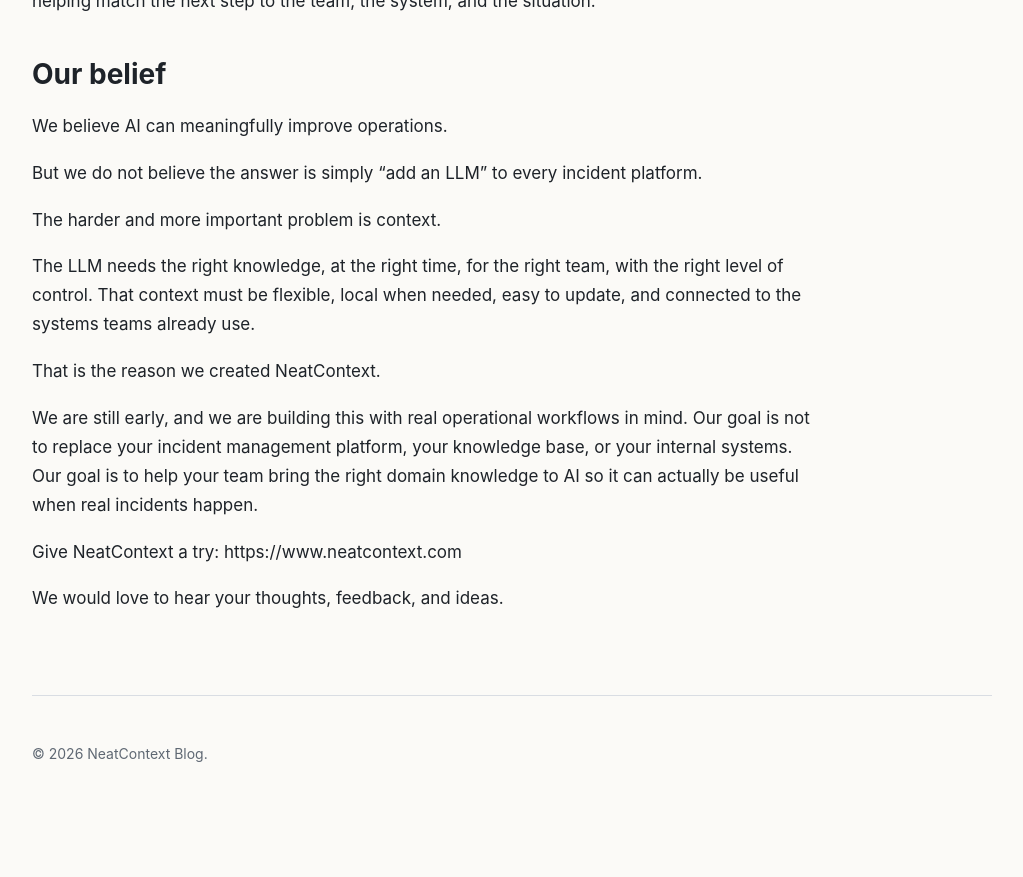
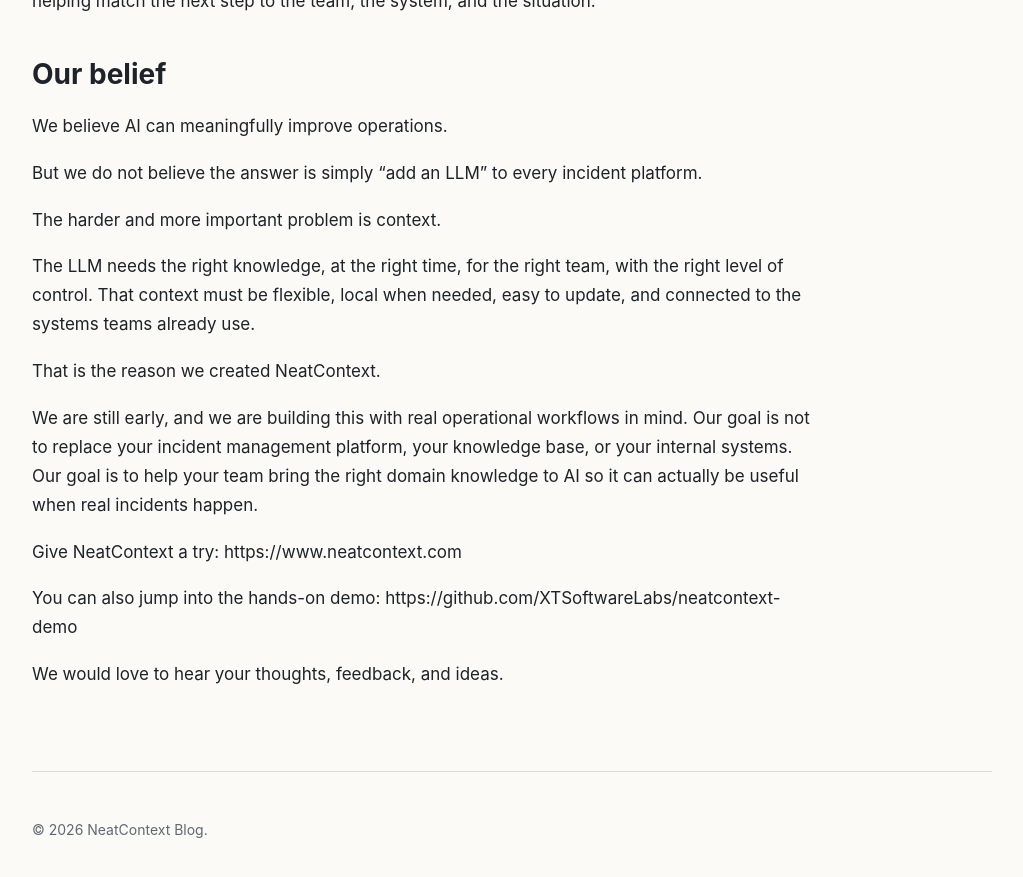
Before and after one commit to XTSoftwareLabs/neatcontext-blog, a Jekyll site: the page built from _posts/2026-07-10-why-we-created-neatcontext.md, in a window 1280 px wide and 900 px high, scrolled down 6460 px. Shown: the top 877 px of the window, without its empty margins (128-1151 px from the left). Built offline with Jekyll 4.4.1, drawn with Linux system fonts in a browser that asks for light colours; before the commit the page ends 7284 px from its top, so only the background shows below that.

Commit message:
Add demo link to first blog post

```diff
--- a/_posts/2026-07-10-why-we-created-neatcontext.md
+++ b/_posts/2026-07-10-why-we-created-neatcontext.md
@@ -155,4 +155,6 @@
 
 Give NeatContext a try: https://www.neatcontext.com
 
+You can also jump into the hands-on demo: https://github.com/XTSoftwareLabs/neatcontext-demo
+
 We would love to hear your thoughts, feedback, and ideas.
```
